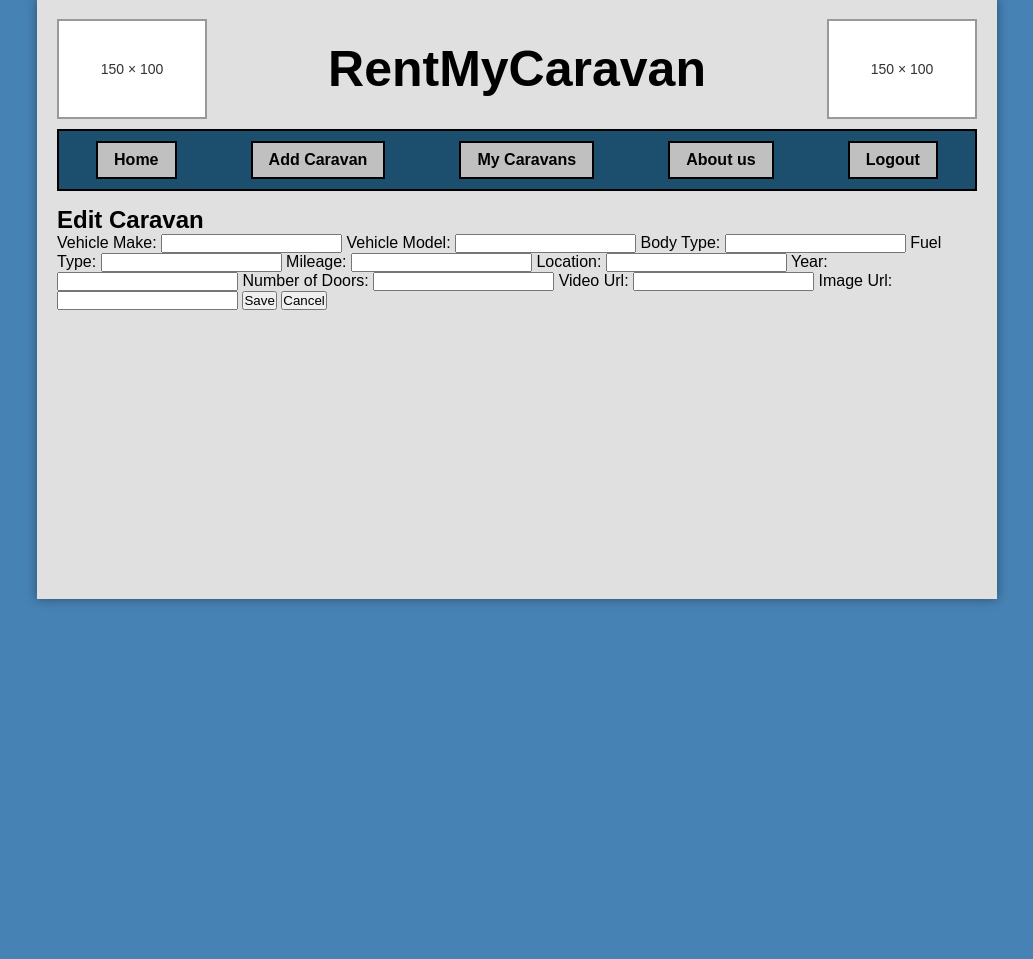
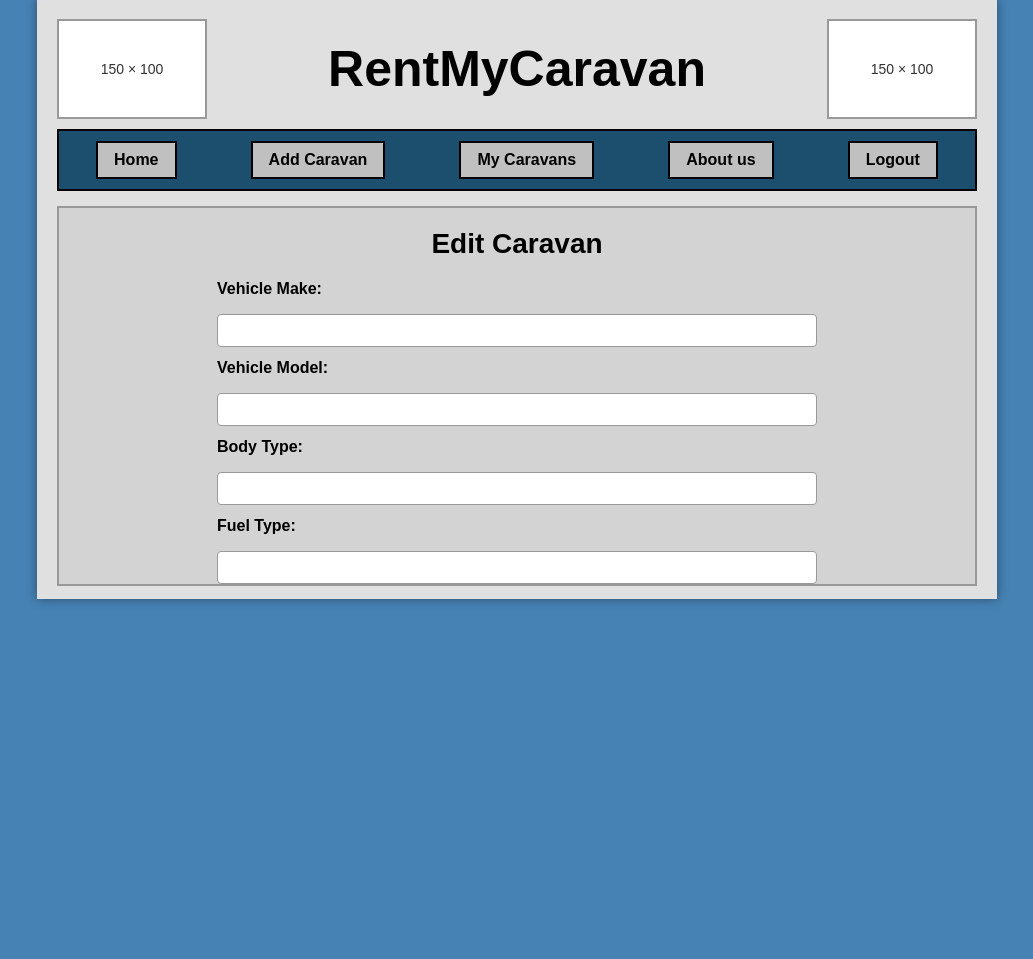
Before and after one commit to CODINGSCARESME/Webdesigns, a PHP site: page /Frontend/edit_caravan.php in a window 1280 px wide. Shown: the part 362-1321 px from the top of the page, without its empty margins (123-1156 px from the left). Run offline with PHP 8.4, Linux system fonts and the light colour scheme; data that the repository does not hold is empty.

Commit message:
all the syling complete code full works

```diff
--- a/Frontend/my_caravans.css
+++ b/Frontend/css/edit_caravan.css
@@ -79,76 +79,58 @@
     background-color: #ddd;
   }
 
-  /* Caravan Card Style */
-  .caravan-card {
+  main {
     background-color: #d3d3d3;
+    padding: 20px;
     border: 2px solid #999;
-    margin-bottom: 20px;
-    padding: 16px;
-    display: flex;
-    align-items: flex-start;
-    gap: 16px;
+    height: 380px;
+    overflow-y: auto;
   }
 
-  .caravan-card img {
-    border: 2px solid #333;
-  }
-
-  .caravan-card .info {
-    flex: 1;
-  }
-
-  .caravan-card .info h3 {
-    margin-bottom: 10px;
-    font-size: 22px;
+  main h2 {
+    font-size: 28px;
+    margin-bottom: 20px;
+    text-align: center;
     color: #000;
   }
 
-  .caravan-card p {
-    margin: 4px 0;
+  /* Form styling */
+  form {
+    display: flex;
+    flex-direction: column;
+    gap: 12px;
+    max-width: 600px;
+    margin: 0 auto;
   }
 
-  /* Action Buttons */
-  .actions {
-    margin-top: 12px;
+  label {
+    font-weight: bold;
+    margin-bottom: 4px;
   }
 
-  .actions form {
-    display: inline-block;
-    margin-right: 10px;
+  input[type="text"] {
+    padding: 8px;
+    border: 1px solid #999;
+    border-radius: 4px;
+    background-color: #fff;
   }
 
-  button.edit-button,
-  button.delete-button,
-  button.summary-button {
-    padding: 8px 14px;
+  /* Buttons */
+  button {
+    margin-top: 10px;
+    padding: 10px 16px;
     font-weight: bold;
     border: none;
+    border-radius: 4px;
     cursor: pointer;
-    border-radius: 4px;
   }
 
-  .edit-button {
+  button[type="submit"] {
     background-color: #0275d8;
-    color: white;
+    color: #fff;
   }
 
-  .delete-button {
+  button[type="button"] {
     background-color: #d9534f;
-    color: white;
+    color: #fff;
   }
-
-  .summary-button {
-    background-color: #5cb85c;
-    color: white;
-  }
-
-  .empty-message {
-    text-align: center;
-    background-color: #f9f9f9;
-    border: 2px dashed #666;
-    padding: 30px;
-    margin: 20px auto;
-    font-size: 18px;
-    color: #333;
-  }
--- a/Frontend/edit_caravan.css
+++ b/Frontend/css/my_caravans.css
@@ -78,3 +78,85 @@
   nav a:hover {
     background-color: #ddd;
   }
+
+  main {
+    max-height: 480px;
+    overflow-y: auto;
+    padding-right: 10px;
+    border: 1px solid #ccc;
+  }
+
+
+  /* Caravan Card Style */
+  .caravan-card {
+    background-color: #d3d3d3;
+    border: 2px solid #999;
+    margin-bottom: 20px;
+    padding: 16px;
+    display: flex;
+    align-items: flex-start;
+    gap: 16px;
+  }
+
+  .caravan-card img {
+    border: 2px solid #333;
+  }
+
+  .caravan-card .info {
+    flex: 1;
+  }
+
+  .caravan-card .info h3 {
+    margin-bottom: 10px;
+    font-size: 22px;
+    color: #000;
+  }
+
+  .caravan-card p {
+    margin: 4px 0;
+  }
+
+  /* Action Buttons */
+  .actions {
+    margin-top: 12px;
+  }
+
+  .actions form {
+    display: inline-block;
+    margin-right: 10px;
+  }
+
+  button.edit-button,
+  button.delete-button,
+  button.summary-button {
+    padding: 8px 14px;
+    font-weight: bold;
+    border: none;
+    cursor: pointer;
+    border-radius: 4px;
+  }
+
+  .edit-button {
+    background-color: #0275d8;
+    color: white;
+  }
+
+  .delete-button {
+    background-color: #d9534f;
+    color: white;
+  }
+
+  .summary-button {
+    background-color: #5cb85c;
+    color: white;
+  }
+
+  .empty-message {
+    text-align: center;
+    background-color: #f9f9f9;
+    border: 2px dashed #666;
+    padding: 30px;
+    margin: 20px auto;
+    font-size: 18px;
+    color: #333;
+  }
--- a/Frontend/edit_caravan.php
+++ b/Frontend/edit_caravan.php
@@ -30,7 +30,7 @@ $caravan = mysqli_fetch_assoc($result);
     <meta charset="UTF-8">
     <meta name="viewport" content="width=device-width, initial-scale=1.0">
     <title>Edit Caravan - RentMyCaravan</title>
-    <link rel="stylesheet" href="edit_caravan.css">
+    <link rel="stylesheet" href="css/edit_caravan.css">
 </head>
 <body>
 <div class="container">
@@ -81,7 +81,7 @@ $caravan = mysqli_fetch_assoc($result);
             <input type="text" name="video_url" value="<?php echo $caravan['video_url']; ?>">
 
             <label>Image Url:</label>
-            <input type="text" name="image_url" value="<?php echo $caravan['image_url']; ?>">
+            <input type="file" name="image_url" value="<?php echo $caravan['image_url']; ?>">
 
             <button type="submit">Save</button>
             <button type="button" onclick="window.location.href='my_caravans.php'">Cancel</button>
--- a/Frontend/my_caravans.php
+++ b/Frontend/my_caravans.php
@@ -27,7 +27,7 @@ if (!$result) {
     <meta charset="UTF-8">
     <meta name="viewport" content="width=device-width, initial-scale=1.0">
     <title>My Caravans - RentMyCaravan</title>
-    <link rel="stylesheet" href="my_caravans.css">
+    <link rel="stylesheet" href="css/my_caravans.css">
 </head>
 <body>
 <div class="container">
--- a/Frontend/update_caravan.php
+++ b/Frontend/update_caravan.php
@@ -2,7 +2,10 @@
 session_start();
 $_SESSION['user_id'] = 1; // TEMP login simulation
 
-include 'db_connect.php';
+$conn = new mysqli("localhost", "root", "", "rentmycar");
+if ($conn->connect_error) {
+    die("Connection failed: " . $conn->connect_error);
+}
 
 if ($_SERVER['REQUEST_METHOD'] === 'POST') {
     $user_id = $_SESSION['user_id'];
```
Also changed, not shown: Frontend/css/delete_caravan.css (renamed from Frontend/delete_caravan.css, +73 -0 lines), Frontend/delete_caravan.php (+8 -4 lines).
